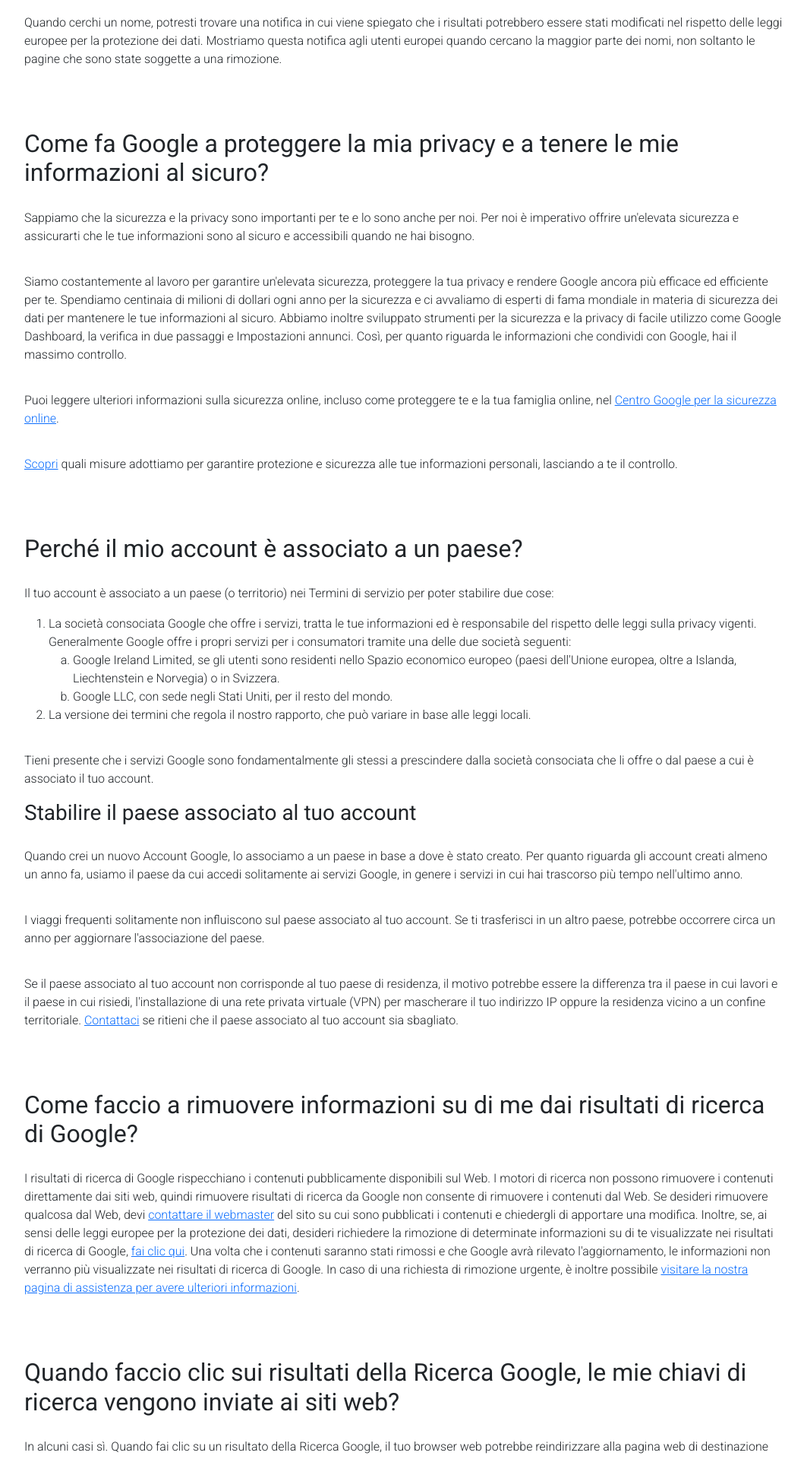
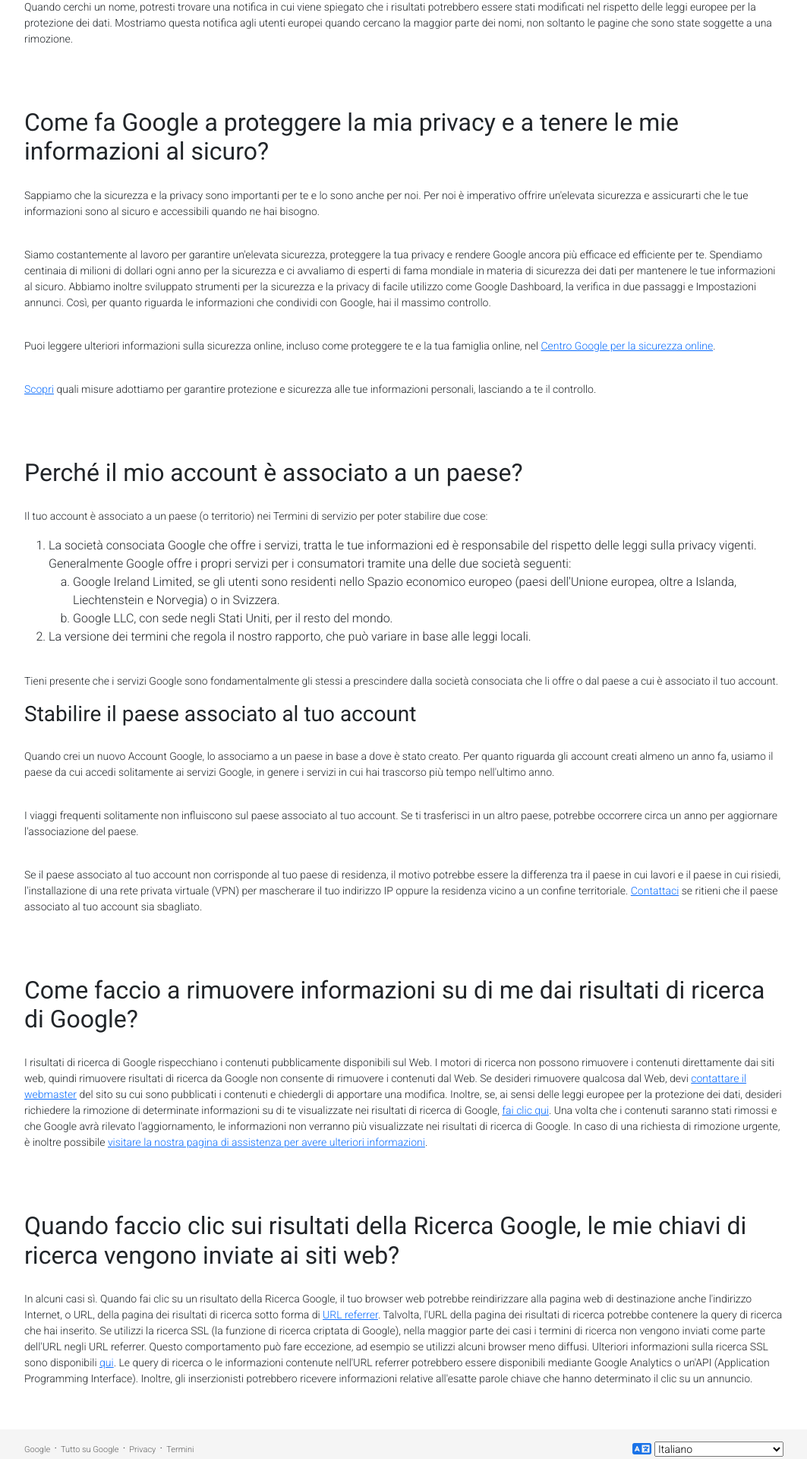
Before and after one commit to marcoche88/php-google-faq, a PHP site: page / in a window 1280 px wide. Shown: the part 800-2720 px from the top of the page at 76% size, without its empty margins (108-1171 px from the left). Run offline with PHP 8.4, Linux system fonts and the light colour scheme.

Commit message:
added footer

```diff
--- a/css/style.css
+++ b/css/style.css
@@ -1,6 +1,22 @@
+/* generals */
+body {
+    font-family: 'Roboto', sans-serif;
+    font-weight: 300;
+}
+
+.my-container {
+    max-width: 1000px;
+    margin: 0 auto;
+}
+
+
 /* header */
 header {
     border-bottom: 1px solid rgba(151,151,151,0.5);
+    position: fixed;
+    left: 0;
+    right: 0;
+    background-color: white;
 }
 
 .header-top .col-3 a {
@@ -45,14 +61,9 @@ header {
 }
 
 /* main */
-body {
-    font-family: 'Roboto', sans-serif;
-    font-weight: 300;
-}
-
-.my-container {
-    max-width: 1000px;
-    margin: 0 auto;
+main {
+    padding-top: 150px;
+    padding-bottom: 40px;
 }
 
 h2 {
@@ -66,4 +77,44 @@ h3 {
 
 p {
     padding-top: 20px;
+    font-size: 14px;
 }
+
+/* footer */
+
+footer {
+    background-color: #f5f5f5;
+}
+
+footer .row {
+    height: 50px;
+}
+
+footer li {
+    list-style-type: none;
+}
+
+footer li:not(:first-child):before {
+    content: "\0000b7";
+    padding: 0 5px;
+}
+
+footer a {
+    display: inline-block;
+    text-decoration: none;
+    color: rgba(61, 61, 61, 0.8);
+    font-size: 11px;
+}
+
+footer i {
+    color: #1a73e8;
+    font-size: 20px;
+    vertical-align: middle;
+}
+
+footer select {
+    width: 170px;
+    font-weight: 300;
+    font-size: 14px;
+    vertical-align: middle;
+}
--- a/index.php
+++ b/index.php
@@ -102,7 +102,27 @@ $faqs = [
     </main>
 
     <!-- footer -->
-    <footer></footer>
+    <footer>
+        <div class="my-container">
+            <div class="row justify-content-between align-items-center">
+                <div class="col">
+                    <ul class="d-flex align-items-center m-0 ps-0">
+                        <li><a href="#">Google</a></li>
+                        <li><a href="#">Tutto su Google</a></li>
+                        <li><a href="#">Privacy</a></li>
+                        <li><a href="#">Termini</a></li>
+                    </ul>
+                </div>
+                <div class="col text-end">
+                    <i class="fas fa-language"></i>
+                    <select name="lang">
+                        <option selected value="italiano">Italiano</option>
+                        <option value="inglese">Inglese</option>
+                    </select>
+                </div>
+            </div>
+        </div>
+    </footer>
 </body>
 
 </html>
```
